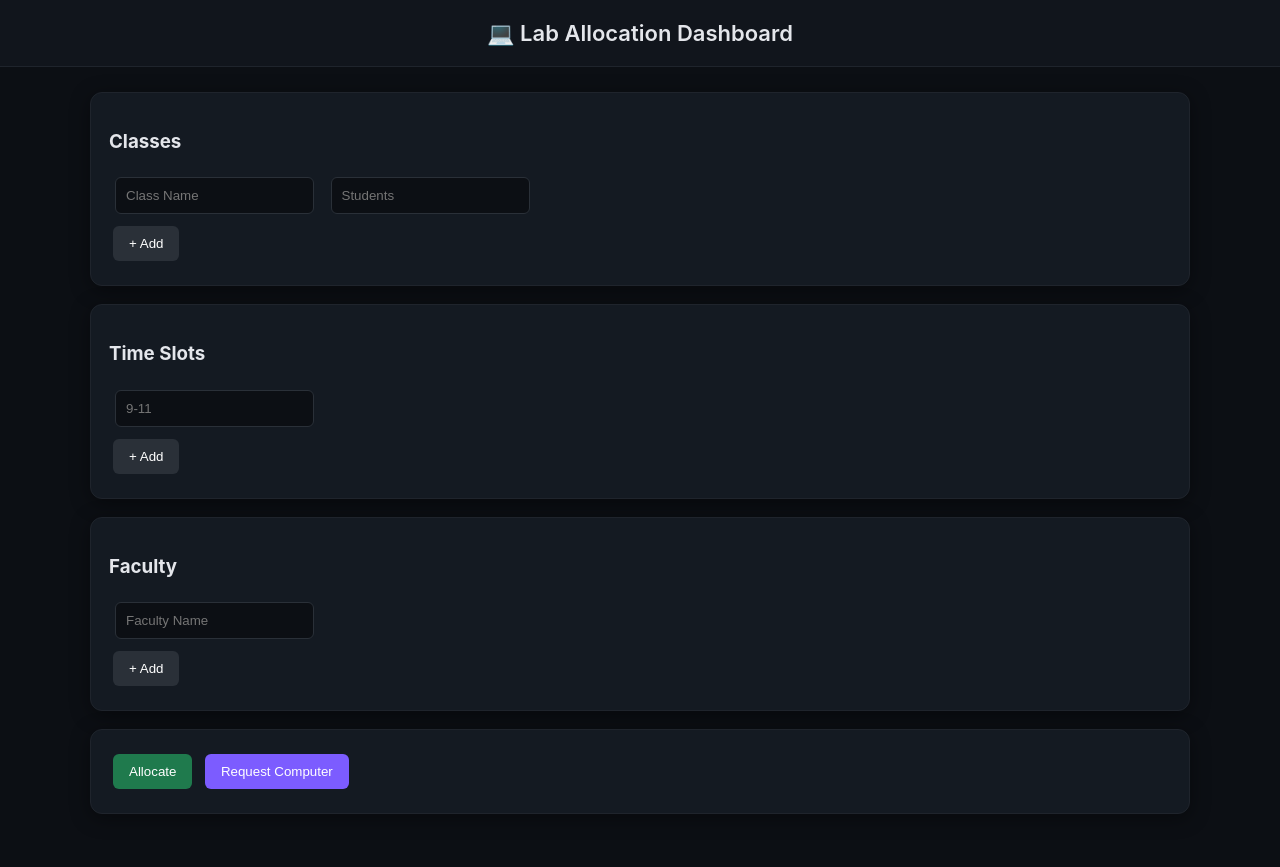
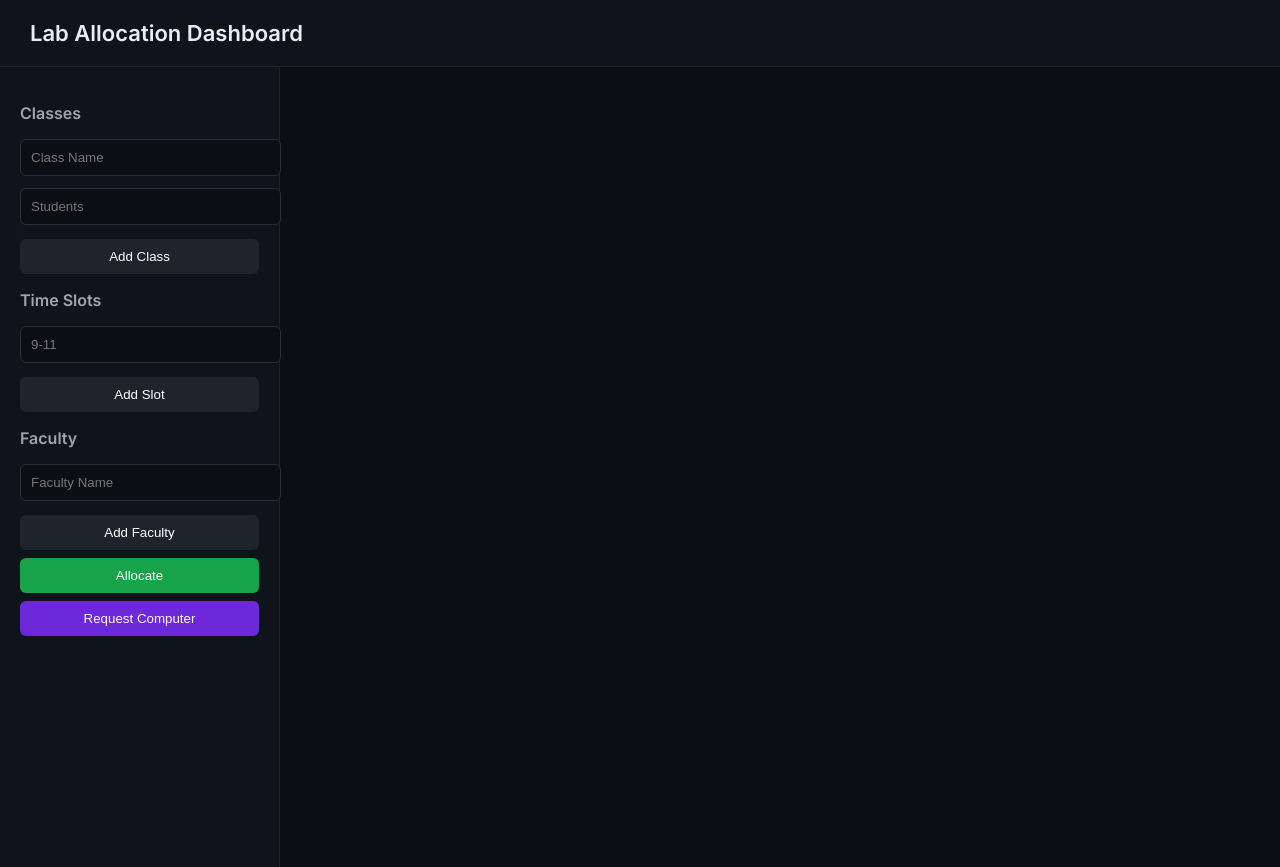
Before and after one commit to dhairya-vs/lab-allocation-system, a plain HTML site: page index.html in a window 1280 px wide. Drawn offline with Linux system fonts and the light colour scheme.

Commit message:
Update index.html

```diff
--- a/index.html
+++ b/index.html
@@ -5,69 +5,88 @@
 
 <style>
 
+@import url('https://fonts.googleapis.com/css2?family=Inter:wght@400;500;600&display=swap');
+
 body {
     margin: 0;
     font-family: 'Inter', sans-serif;
-    background: #0c0f14;
-    color: #e4e6eb;
+    background: #0b0f14;
+    color: #e6edf3;
 }
 
 /* HEADER */
 header {
-    padding: 20px;
+    padding: 20px 30px;
     font-size: 22px;
     font-weight: 600;
-    text-align: center;
-    background: #11151c;
+    background: #0f141b;
     border-bottom: 1px solid #1f242c;
 }
 
-/* CONTAINER */
-.container {
-    max-width: 1100px;
-    margin: auto;
+/* LAYOUT */
+.wrapper {
+    display: grid;
+    grid-template-columns: 280px 1fr;
+    height: 100vh;
+}
+
+/* SIDEBAR */
+.sidebar {
+    background: #0f141b;
+    border-right: 1px solid #1f242c;
+    padding: 20px;
+}
+
+.sidebar h3 {
+    margin-bottom: 10px;
+    font-size: 16px;
+    color: #9da5b4;
+}
+
+/* MAIN */
+.main {
     padding: 25px;
+    overflow-y: auto;
 }
 
 /* CARD */
 .card {
-    background: #141a22;
+    background: #121821;
     padding: 18px;
+    border-radius: 10px;
+    border: 1px solid #1f242c;
     margin-bottom: 18px;
-    border-radius: 12px;
-    border: 1px solid #1f242c;
-    box-shadow: 0 4px 20px rgba(0,0,0,0.4);
 }
 
 /* INPUT */
 input {
+    width: 100%;
     padding: 10px;
-    margin: 6px;
+    margin: 6px 0;
     border-radius: 6px;
     border: 1px solid #2a3038;
-    background: #0c0f14;
+    background: #0b0f14;
     color: white;
 }
 
 /* BUTTON */
 button {
-    padding: 10px 16px;
-    margin: 6px 4px;
+    width: 100%;
+    padding: 10px;
+    margin-top: 8px;
     border-radius: 6px;
     border: none;
     cursor: pointer;
     font-weight: 500;
-    transition: 0.2s;
 }
+
+.add { background: #1f242c; color: white; }
+.run { background: #16a34a; color: white; }
+.req { background: #6d28d9; color: white; }
 
 button:hover {
     opacity: 0.85;
 }
-
-/* COLORS */
-.btn-add { background: #2a3038; color: white; }
-.btn-run { background: #1f7a4d; color: white; }
-.btn-req { background: #7c5cff; color: white; }
 
 /* TABLE */
 table {
@@ -78,63 +97,63 @@ table {
 
 th, td {
     padding: 10px;
-    border-bottom: 1px solid #2a3038;
+    border-bottom: 1px solid #1f242c;
 }
 
 th {
-    background: #1a2028;
-    text-align: left;
+    color: #9da5b4;
+    font-weight: 500;
 }
 
 tr:hover {
-    background: #1a1f26;
+    background: #161c24;
 }
 
 /* STATUS */
-.green { color: #4ade80; }
-.red { color: #f87171; }
-.orange { color: #fbbf24; }
+.green { color: #22c55e; }
+.red { color: #ef4444; }
+.orange { color: #f59e0b; }
 
 </style>
 </head>
 
 <body>
 
-<header>💻 Lab Allocation Dashboard</header>
+<header>Lab Allocation Dashboard</header>
 
-<div class="container">
+<div class="wrapper">
 
-<div class="card">
+<!-- SIDEBAR -->
+<div class="sidebar">
+
 <h3>Classes</h3>
 <div id="classes">
 <input placeholder="Class Name">
 <input placeholder="Students">
 </div>
-<button class="btn-add" onclick="addClass()">+ Add</button>
-</div>
+<button class="add" onclick="addClass()">Add Class</button>
 
-<div class="card">
 <h3>Time Slots</h3>
 <div id="slots">
 <input placeholder="9-11">
 </div>
-<button class="btn-add" onclick="addSlot()">+ Add</button>
-</div>
+<button class="add" onclick="addSlot()">Add Slot</button>
 
-<div class="card">
 <h3>Faculty</h3>
 <div id="faculties">
 <input placeholder="Faculty Name">
 </div>
-<button class="btn-add" onclick="addFaculty()">+ Add</button>
+<button class="add" onclick="addFaculty()">Add Faculty</button>
+
+<button class="run" onclick="allocate()">Allocate</button>
+<button class="req" onclick="requestComputer()">Request Computer</button>
+
 </div>
 
-<div class="card">
-<button class="btn-run" onclick="allocate()">Allocate</button>
-<button class="btn-req" onclick="requestComputer()">Request Computer</button>
+<!-- MAIN -->
+<div class="main">
+<div id="output"></div>
 </div>
-
-<div id="output"></div>
 
 </div>
 
@@ -142,20 +161,20 @@ tr:hover {
 
 let currentLabs = [];
 
-/* ADD INPUTS */
+/* INPUT FUNCTIONS */
 function addClass(){
 document.getElementById("classes").innerHTML +=
-"<br><input placeholder='Class Name'><input placeholder='Students'>";
+"<input placeholder='Class Name'><input placeholder='Students'>";
 }
 
 function addSlot(){
 document.getElementById("slots").innerHTML +=
-"<br><input placeholder='Time Slot'>";
+"<input placeholder='Time Slot'>";
 }
 
 function addFaculty(){
 document.getElementById("faculties").innerHTML +=
-"<br><input placeholder='Faculty'>";
+"<input placeholder='Faculty'>";
 }
 
 /* LABS */
@@ -183,7 +202,7 @@ if(!(e1<=s2 || s1>=e2)) return false;
 return true;
 }
 
-/* ALLOCATE */
+/* ALLOCATION */
 function allocate(){
 
 let cInputs=document.querySelectorAll("#classes input");
@@ -214,11 +233,11 @@ let labs=generateLabs();
 let facultySchedule={};
 faculties.forEach(f=>facultySchedule[f]=[]);
 
-let out="<h3>Allocation Result</h3>";
+let out="<div class='card'><h3>Allocation Result</h3>";
 
 for(let slot of slots){
 
-out+=`<div class="card"><h4>${slot}</h4>`;
+out+=`<h4>${slot}</h4>`;
 out+=`<table>
 <tr><th>Class</th><th>Faculty</th><th>Lab</th><th>Students</th></tr>`;
 
@@ -268,8 +287,10 @@ out+=`<tr><td>${c.name}</td><td colspan="3" class="red">Remaining ${students}</t
 }
 
 currentLabs=availableLabs;
-out+="</table></div>";
+out+="</table>";
 }
+
+out+="</div>";
 
 document.getElementById("output").innerHTML=out;
 }
```
